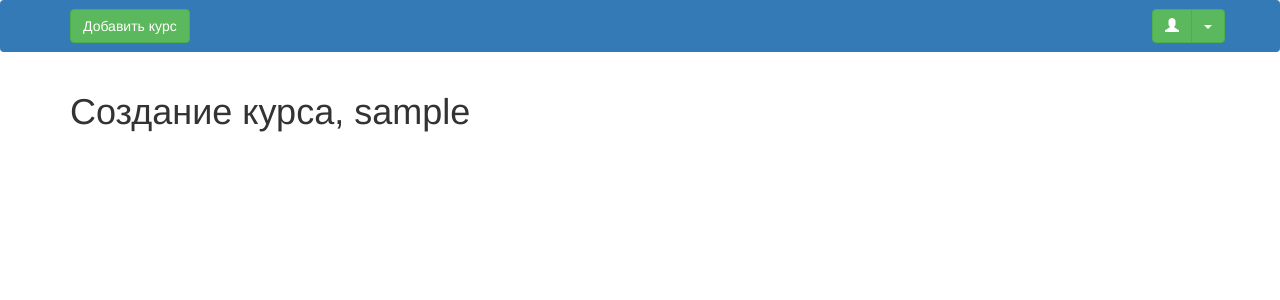
After one commit to StepanBarantsev/course_management, a Flask app: page /coursecreate/create in a window 1280 px wide. The commit adds this page. Shown: the top 300 px of the page. Run offline with Flask 2, Linux system fonts and the light colour scheme; the visitor is signed in with stand-in values (Sample User, id 1); data comes from the database, SQL or seed files in the repository; some libraries are stand-ins or nearby versions.

Commit message:
Шаблон для создания курса

```diff
--- a/app/__init__.py
+++ b/app/__init__.py
@@ -27,6 +27,9 @@ def create_app():
     from app.main import bp as main_bp
     app.register_blueprint(main_bp)
 
+    from app.coursecreate import bp as coursecreate_bp
+    app.register_blueprint(coursecreate_bp, url_prefix='/coursecreate')
+
     return app
 
 
--- /dev/null
+++ b/app/coursecreate/__init__.py
@@ -0,0 +1,5 @@
+from flask import Blueprint
+
+bp = Blueprint('coursecreate', __name__)
+
+from app.coursecreate import routes
--- /dev/null
+++ b/app/coursecreate/routes.py
@@ -0,0 +1,9 @@
+from flask_login import login_required
+from flask import render_template
+from app.coursecreate import bp
+
+
+@bp.route('/create', methods=['GET'])
+@login_required
+def create():
+    return render_template('coursecreate/create.html', title='Создать курс')
--- a/app/templates/base.html
+++ b/app/templates/base.html
@@ -9,7 +9,7 @@
         {% if current_user.is_authenticated %}
         <div class="container">
             <div class="navbar-header">
-                <a class="btn btn-success navbar-btn" href="{{ url_for('main.index') }}">Добавить курс</a>
+                <a class="btn btn-success navbar-btn" href="{{ url_for('coursecreate.create') }}">Добавить курс</a>
 
             </div>
             <div class="nav navbar-nav navbar-right">
--- /dev/null
+++ b/app/templates/coursecreate/create.html
@@ -0,0 +1,6 @@
+{% extends "base.html" %}
+
+{% block app_content %}
+    <h1> Создание курса, {{ current_user.username }}</h1>
+    <br>
+{% endblock %}
```
